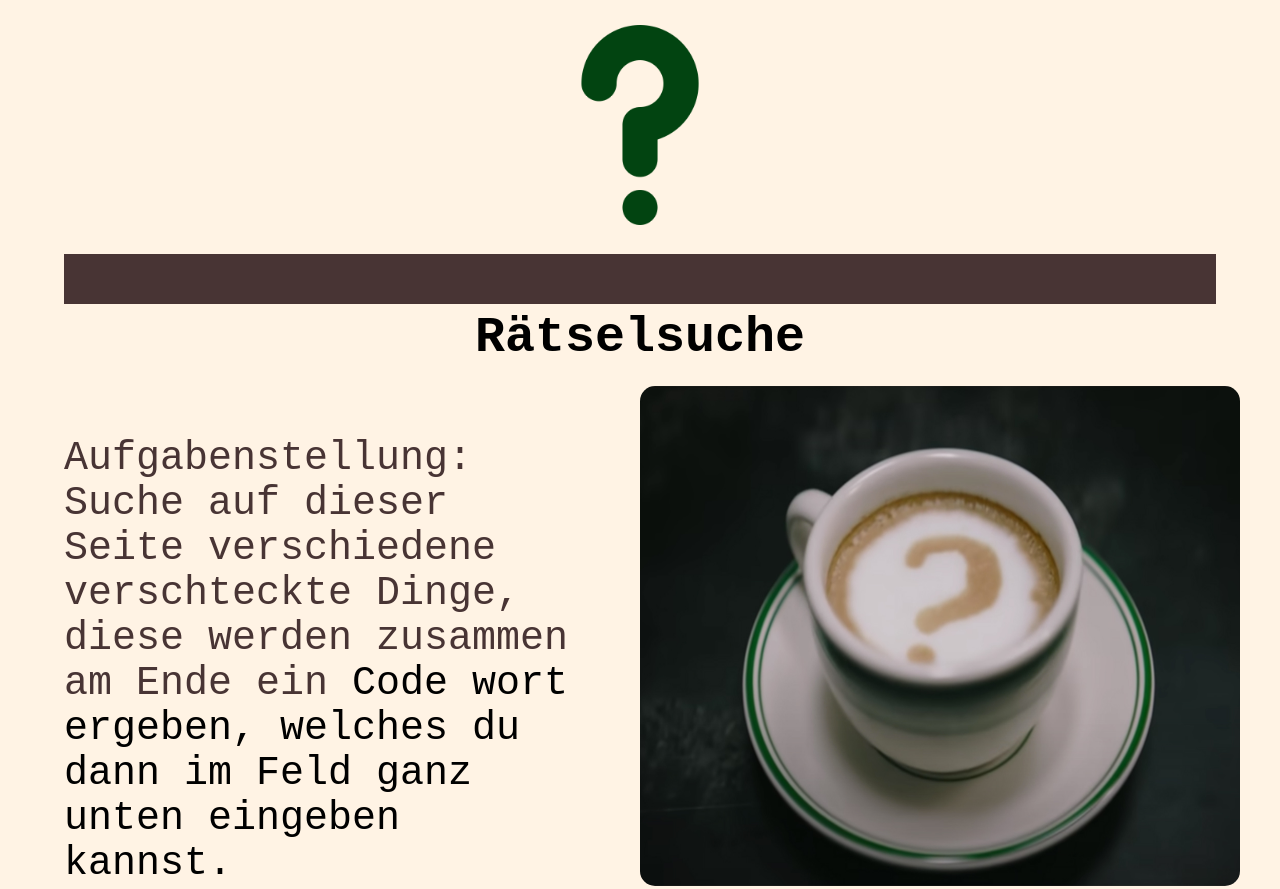
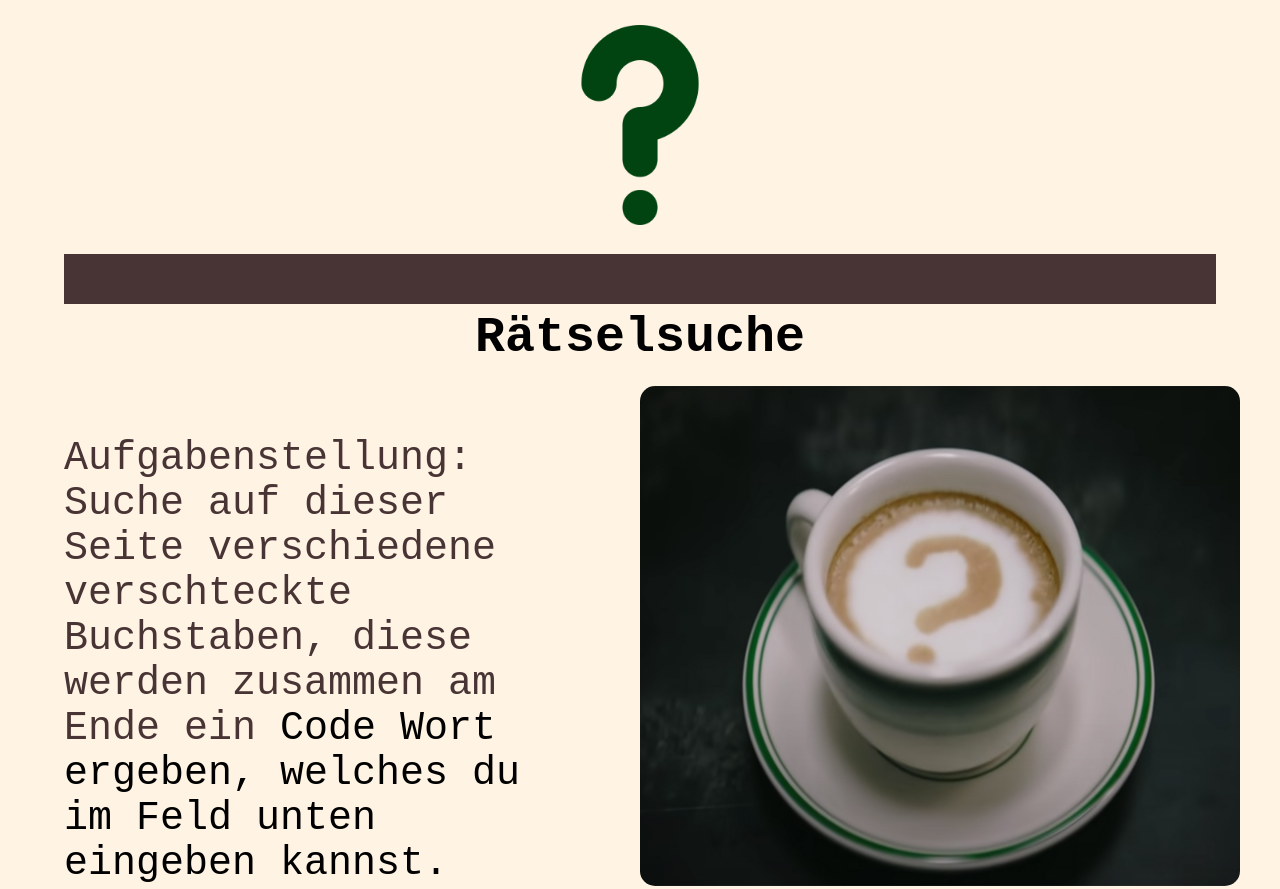
Before and after one commit to ElijaZuercher/Riddle-Game, a plain HTML site: page index.html in a window 1280 px wide. Shown: the top 889 px of the page. Drawn offline with Linux system fonts and the light colour scheme.

Commit message:
text korrektur

```diff
--- a/index.html
+++ b/index.html
@@ -33,7 +33,10 @@
 
   <div class="Grossercontainer">
     <div class="Aufgabenstellung">
-      <a class="g21">Aufgabenstellung: Suche auf dieser Seite verschiedene verschteckte Dinge, diese werden zusammen am Ende ein <a id="code">Code</a> wort ergeben, welches du dann im Feld ganz unten eingeben kannst.</a>
+      <a class="g21">Aufgabenstellung: Suche auf dieser Seite verschiedene verschteckte Buchstaben,
+        diese werden zusammen am Ende ein
+        <a id="code">Code</a> Wort ergeben,
+        welches du im Feld unten eingeben kannst.</a>
     </div>
     <div><img src="the-batman-riddler.jpg" alt="" class="Bilder" id="Kaffebild"></div>
 
```
